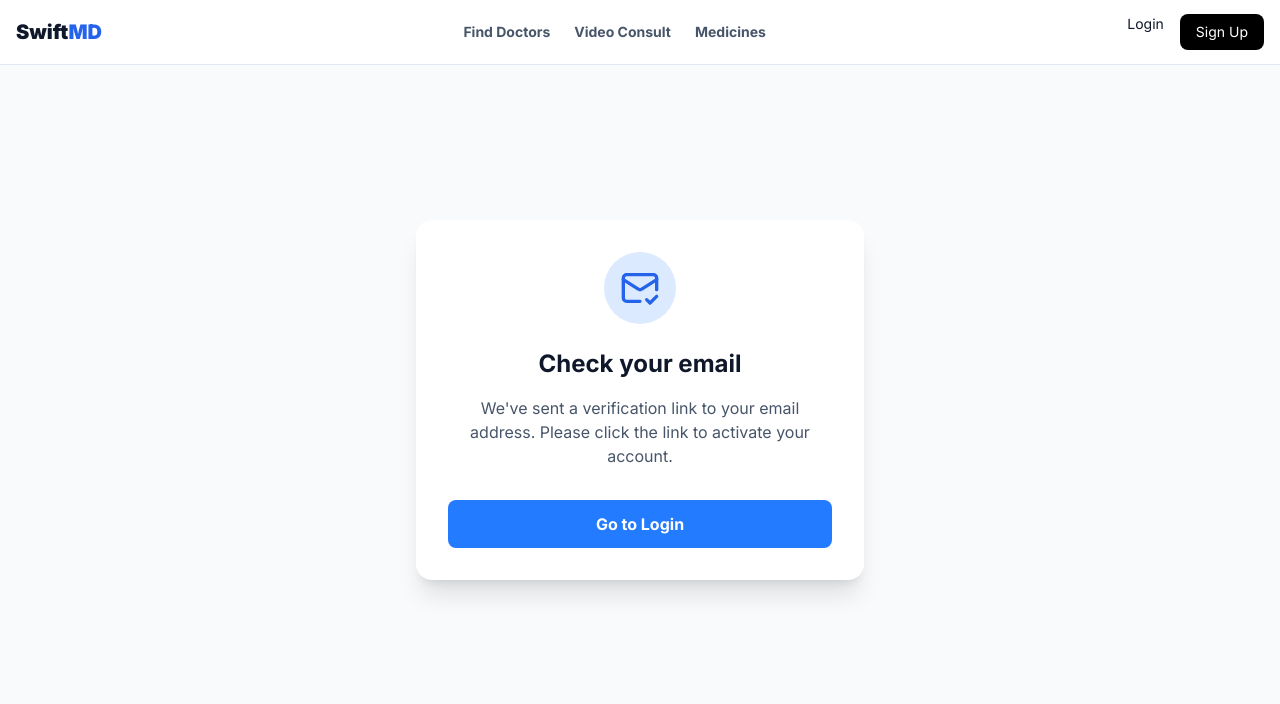
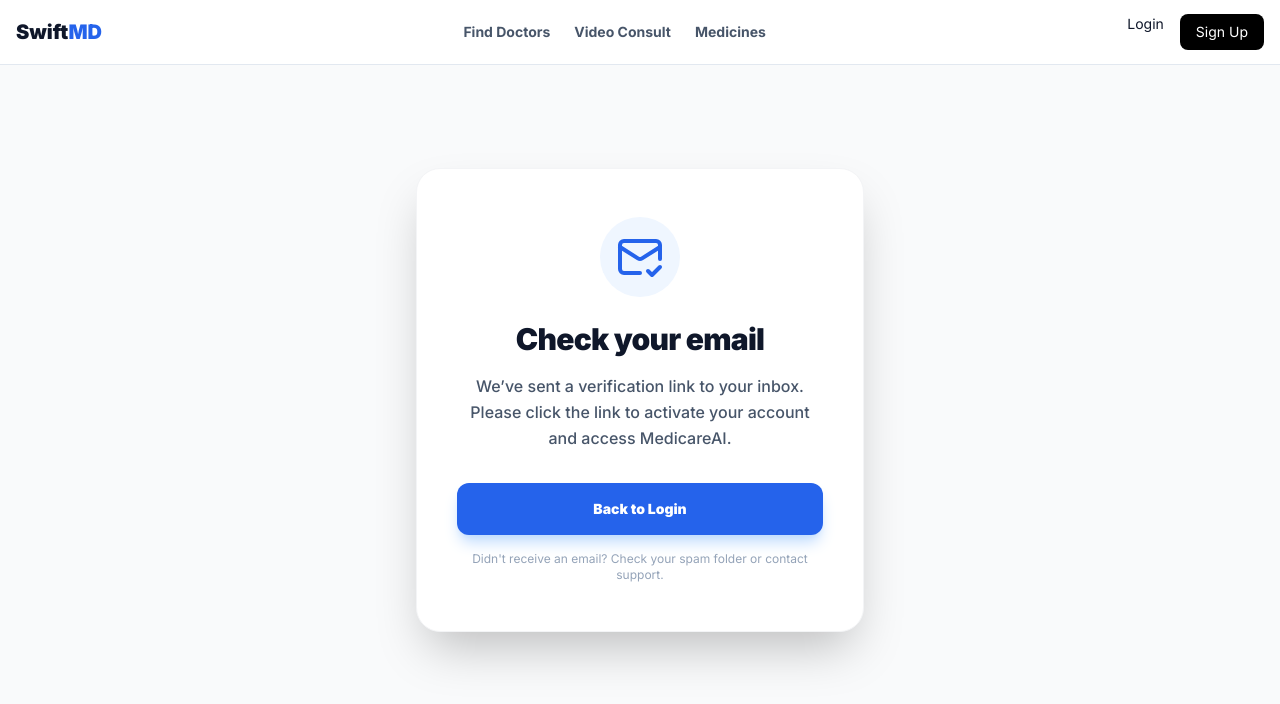
Before and after one commit to mugwe88-ops/MedicareAI, a Next.js app in the folder frontend/: page /verify-email in a window 1280 px wide. Shown: the top 704 px of the page. Built offline with nearby package versions, Linux system fonts and the light colour scheme.

Commit message:
update verify email

```diff
--- a/frontend/app/verify-email/page.tsx
+++ b/frontend/app/verify-email/page.tsx
@@ -1,25 +1,37 @@
 "use client";
+import Link from "next/link";
+import { MailCheck } from "lucide-react";
 
-import { MailCheck } from "lucide-react";
-import Link from "next/link";
+export default function VerifyEmailNotice() {
+  return (
+    <div className="min-h-screen bg-gray-50 flex flex-col justify-center py-12 px-6">
+      <div className="sm:mx-auto sm:w-full sm:max-w-md">
+        <div className="bg-white py-12 px-10 shadow-2xl rounded-3xl border border-gray-100 text-center">
+          <div className="inline-flex p-4 rounded-full bg-blue-50 text-blue-600 mb-6">
+            <MailCheck size={48} />
+          </div>
 
-export default function VerifyEmailPage() {
-  return (
-    <div className="min-h-screen flex items-center justify-center bg-slate-50 px-4">
-      <div className="max-w-md w-full bg-white p-8 rounded-2xl shadow-xl text-center">
-        <div className="inline-flex p-4 rounded-full bg-blue-100 text-blue-600 mb-6">
-          <MailCheck size={40} />
+          <h2 className="text-3xl font-black text-slate-900 mb-4 tracking-tight">
+            Check your email
+          </h2>
+
+          <p className="text-slate-600 mb-8 font-medium leading-relaxed">
+            We’ve sent a verification link to your inbox. Please click the link to activate your account and access MedicareAI.
+          </p>
+
+          <div className="space-y-4">
+            <Link
+              href="/login"
+              className="block w-full py-4 px-4 rounded-xl shadow-lg shadow-blue-200 text-sm font-black text-white bg-blue-600 hover:bg-blue-700 transition-all transform active:scale-[0.98]"
+            >
+              Back to Login
+            </Link>
+
+            <p className="text-xs text-slate-400">
+              Didn't receive an email? Check your spam folder or contact support.
+            </p>
+          </div>
         </div>
-        <h1 className="text-2xl font-bold text-slate-900 mb-4">Check your email</h1>
-        <p className="text-slate-600 mb-8">
-          We've sent a verification link to your email address. Please click the link to activate your account.
-        </p>
-        <Link
-          href="/login"
-          className="block w-full bg-[#237BFF] text-white py-3 rounded-lg font-bold hover:bg-blue-600 transition-colors"
-        >
-          Go to Login
-        </Link>
       </div>
     </div>
   );
```
